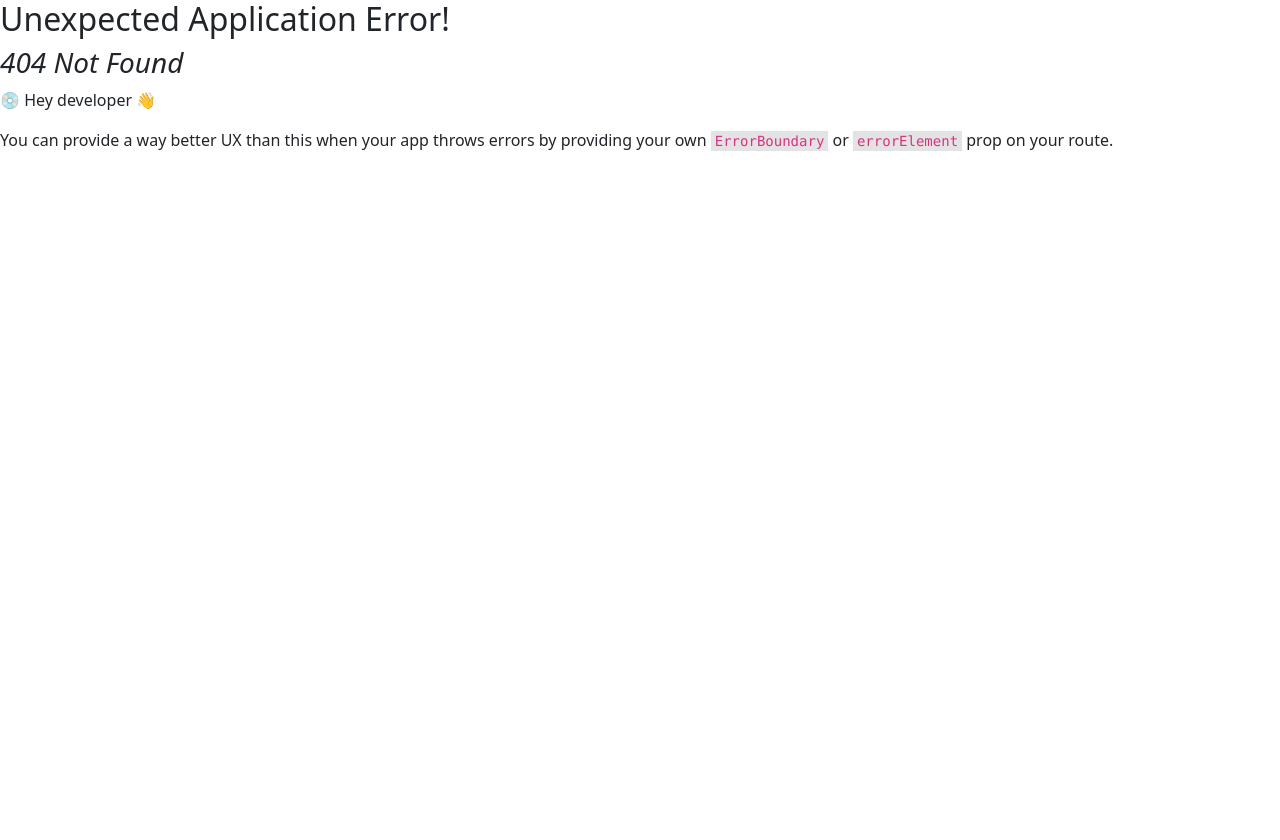
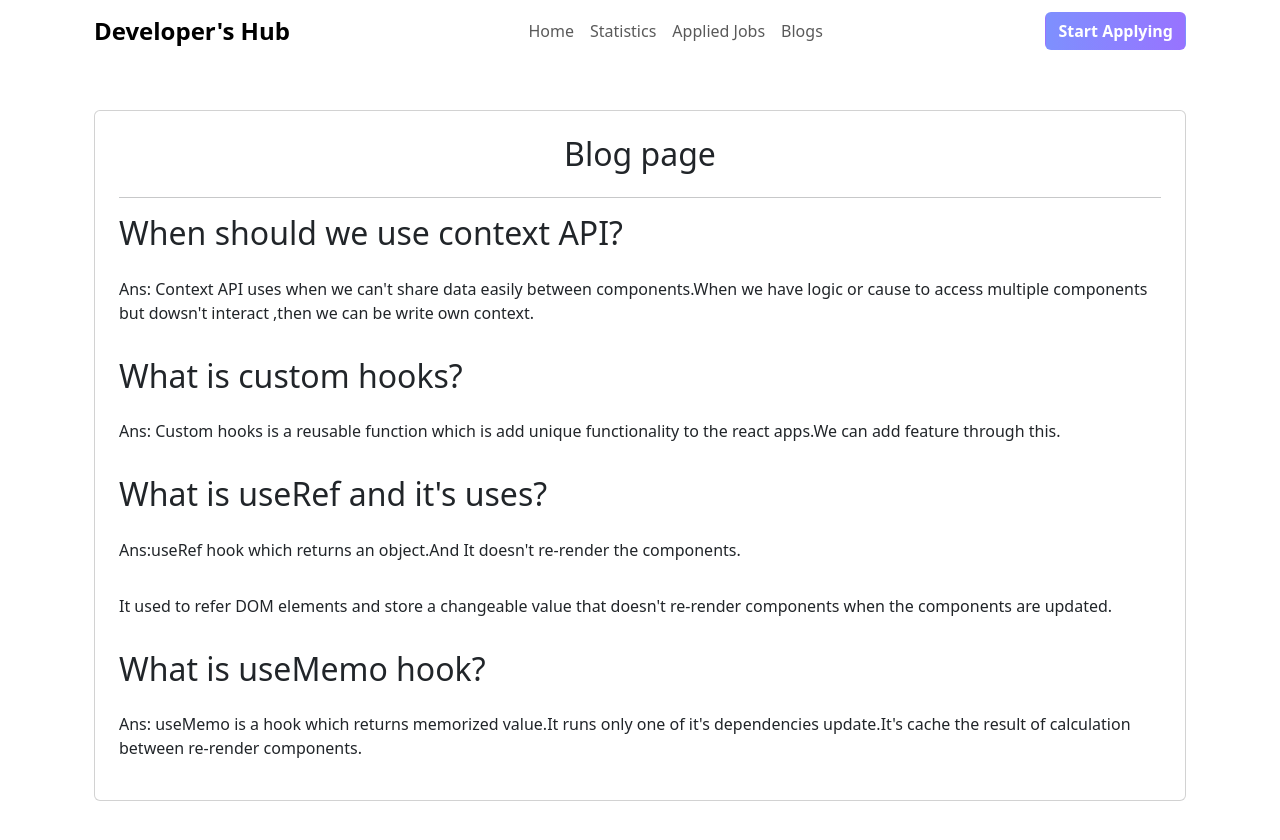
Before and after one commit to Showmandas/JobPlace-Hub-React-Router, a React (Vite) app in the folder assignment_9/: page /blog in a window 1280 px wide. Before the commit this address had no page. Shown: the top 840 px of the page. Before the commit the page ends 800 px from the top, so only its background shows below. Built offline with nearby package versions, Linux system fonts and the light colour scheme.

Commit message:
blog section done

```diff
--- /dev/null
+++ b/assignment_9/src/components/Blog.jsx
@@ -0,0 +1,27 @@
+import React from 'react';
+
+const Blog = () => {
+    return (
+        <div className='container'>
+            <div className="card w-100 p-4 mt-5 mb-5">
+            <h2 className='text-center'>Blog page</h2>
+            <hr />
+            <div className="d-flex flex-column gap-3">
+                <h2>When should we use context API?</h2>
+                <p>Ans: Context API uses when we can't share data easily between components.When we have logic or cause to access multiple components but dowsn't interact ,then we can be write own context. </p>
+                <h2>What is custom hooks?</h2>
+                <p>Ans: Custom hooks is a reusable function which is add unique functionality to the react apps.We can add feature through this.</p>
+                <h2>What is useRef and it's uses?</h2>
+                <p>Ans:useRef hook which returns an object.And It doesn't re-render the components.</p>
+                <p>It used to refer DOM elements and store a changeable value that doesn't re-render components when the components are updated. </p>
+                <h2>What is useMemo hook?</h2>
+                <p>Ans: useMemo is a hook which returns memorized value.It runs only one of it's dependencies update.It's cache the result of calculation between re-render components.</p>
+            </div>
+
+            </div>
+
+        </div>
+    );
+};
+
+export default Blog;
--- a/assignment_9/src/components/Featured/FeatureCard.jsx
+++ b/assignment_9/src/components/Featured/FeatureCard.jsx
@@ -1,7 +1,10 @@
 import React from 'react';
 import { Link } from 'react-router-dom';
 
+
 const FeatureCard = ({feature}) => {
+    // const history = useHistory();
+
     // console.log(feature);
     const{id,img,title,company,job_type_1,job_type_2,salary,location}=feature;
     return (
@@ -22,7 +25,7 @@ const FeatureCard = ({feature}) => {
                 <p>Salary : {salary}</p>
             </div>
           </div>
-         <Link to={`../featureDetails/${feature.id}`}> <button className='btn common w-100  text-white fw-semibold' id='detailsBtn'>View Details</button></Link>
+         <Link to={`../featureDetails/${id}`}> <button className='btn common w-100  text-white fw-semibold' id='detailsBtn'>View Details</button></Link>
 
         </div>
       </div>
--- a/assignment_9/src/components/Featured/FeauterDetails.jsx
+++ b/assignment_9/src/components/Featured/FeauterDetails.jsx
@@ -1,9 +1,20 @@
-import React from 'react';
+import React, { useEffect,useState } from 'react';
+import { useLoaderData,useParams} from 'react-router-dom';
 
 const FeauterDetails = () => {
+    // const featureInfo=useLoaderData();
+    // console.log(featureInfo);
+    // const{id}=useParams();
+    // console.log({id});
+    const{jobdetail,setJobDetails}=useState({})
+    useEffect(()=>{
+        // const data=jobdetail
+    })
+    const{id,img,location,salary}=featureInfo;
     return (
         <div>
-            <h2>details page</h2>
+            <h3>Details</h3>
+            <h2>{location}</h2>
         </div>
     );
 };
--- a/assignment_9/src/components/Header/Header.jsx
+++ b/assignment_9/src/components/Header/Header.jsx
@@ -23,7 +23,12 @@ const Header = () => {
         <div className="collapse navbar-collapse" id="navbarNav">
           <ul className="navbar-nav m-auto mb-2 mb-lg-0">
             <li className="nav-item">
-              <Link className="nav-link active" aria-current="page" href="#">
+              <Link className="nav-link" to={'/'}>
+              Home
+              </Link>
+            </li>
+            <li className="nav-item">
+              <Link className="nav-link" aria-current="page" href="#">
                 Statistics
               </Link>
             </li>
@@ -33,7 +38,7 @@ const Header = () => {
               </Link>
             </li>
             <li className="nav-item">
-              <Link className="nav-link" href="#">
+              <Link to={'/blog'} className="nav-link" href="#">
                 Blogs
               </Link>
             </li>
--- a/assignment_9/src/main.jsx
+++ b/assignment_9/src/main.jsx
@@ -10,6 +10,7 @@ import Layout from './components/Layout';
 import Home from './components/Home/Home';
 import Feature from './components/Featured/Feature';
 import FeauterDetails from './components/Featured/FeauterDetails';
+import Blog from './components/Blog';
 
 const router = createBrowserRouter([
   {
@@ -23,9 +24,13 @@ const router = createBrowserRouter([
       {
         path:'featureDetails/:id',
         element:<FeauterDetails/>,
-        loader:({params})=>fetch(`../public/Features.json/${params.id}`)
+        // loader:()=>fetch('../public/Features.json')
 
       },
+      {
+        path:'blog',
+        element:<Blog/>
+      }
 
     ]
   },
```
